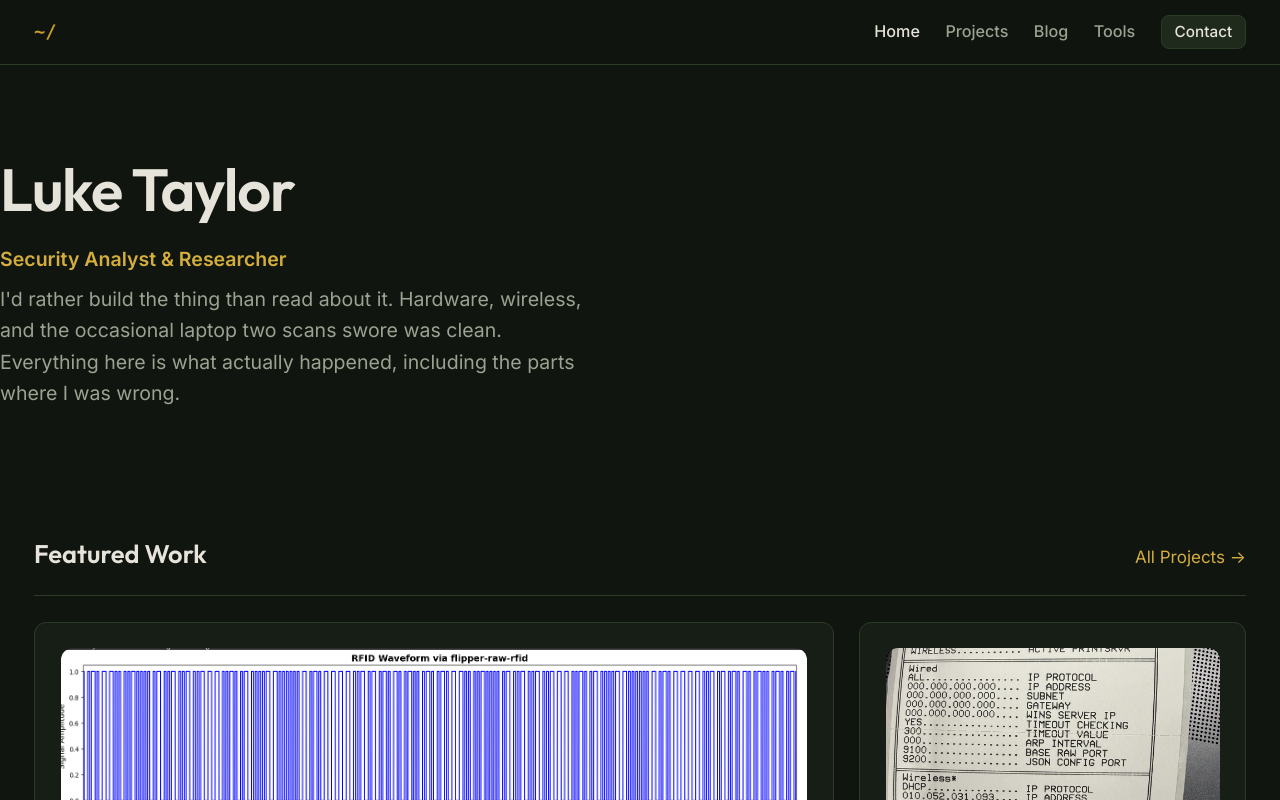
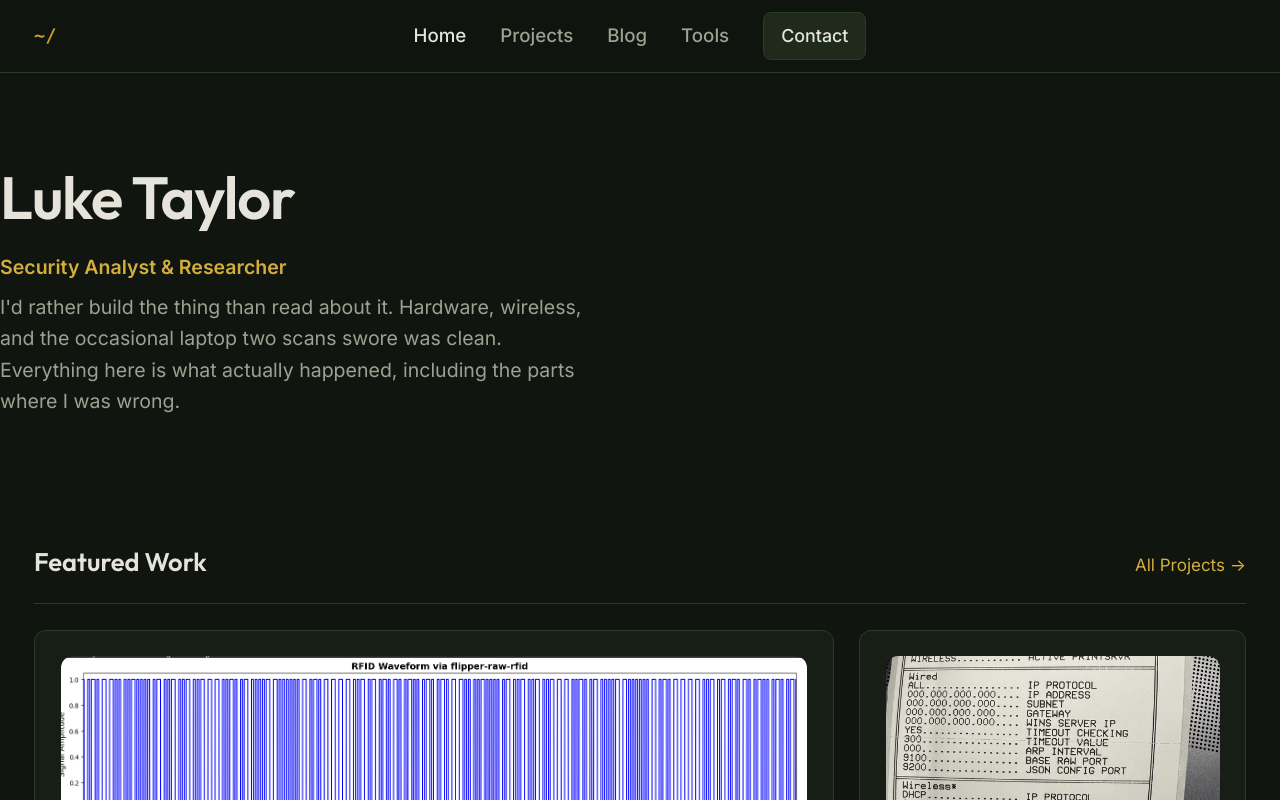
Before and after one commit to luketnc/LukeTaylorPortfolio, a React (Vite) app: page / in a window 1280 px wide. Shown: the top 800 px of the page. Built offline with nearby package versions, Linux system fonts and the light colour scheme.

Commit message:
put widgets in themiddle
centered widgets

```diff
--- a/src/index.css
+++ b/src/index.css
@@ -178,9 +178,22 @@ button {
   display: flex;
   justify-content: space-between;
   align-items: center;
-  height: 64px;
+  height: 72px;
   width: 100%;
   padding: 0 var(--space-8);
+}
+
+/* On desktop, put the links dead center of the bar rather than flush right.
+   Brand sits in the first track, links in the middle, third track balances it. */
+@media (min-width: 769px) {
+  .nav-container {
+    display: grid;
+    grid-template-columns: 1fr auto 1fr;
+  }
+
+  .desktop-nav {
+    justify-self: center;
+  }
 }
 
 .brand-mark {
@@ -205,14 +218,14 @@ button {
 
 .desktop-nav {
   display: flex;
-  gap: var(--space-6);
+  gap: var(--space-8);
   align-items: center;
 }
 
 .nav-link {
   color: var(--text-secondary);
   font-weight: 500;
-  font-size: 0.95rem;
+  font-size: 1.1rem;
 }
 
 .nav-link:hover,
@@ -223,11 +236,11 @@ button {
 .nav-cta {
   background: var(--surface-hover);
   border: 1px solid var(--border-color);
-  padding: var(--space-1) var(--space-3);
+  padding: var(--space-2) var(--space-4);
   border-radius: var(--radius-md);
   color: var(--text-primary);
   font-weight: 500;
-  font-size: 0.9rem;
+  font-size: 1.05rem;
   transition: all var(--transition-fast);
 }
 
```
